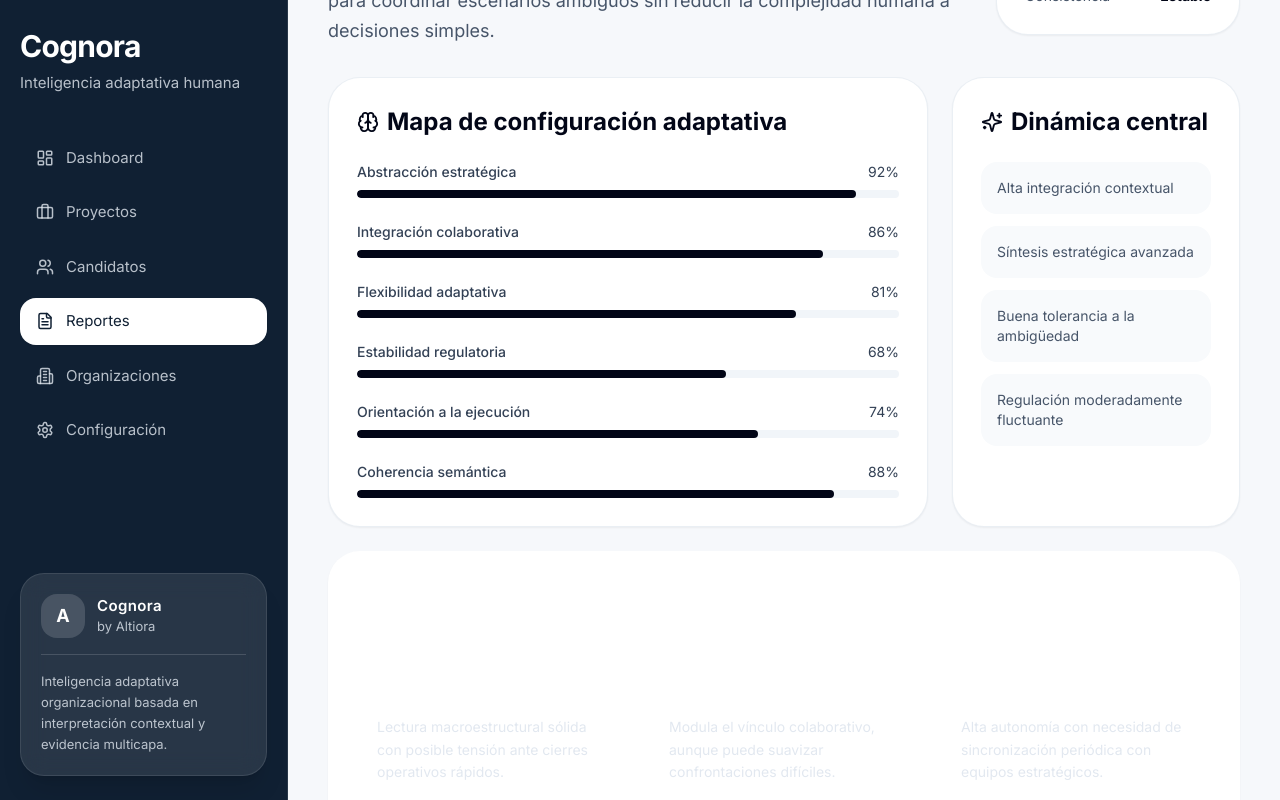
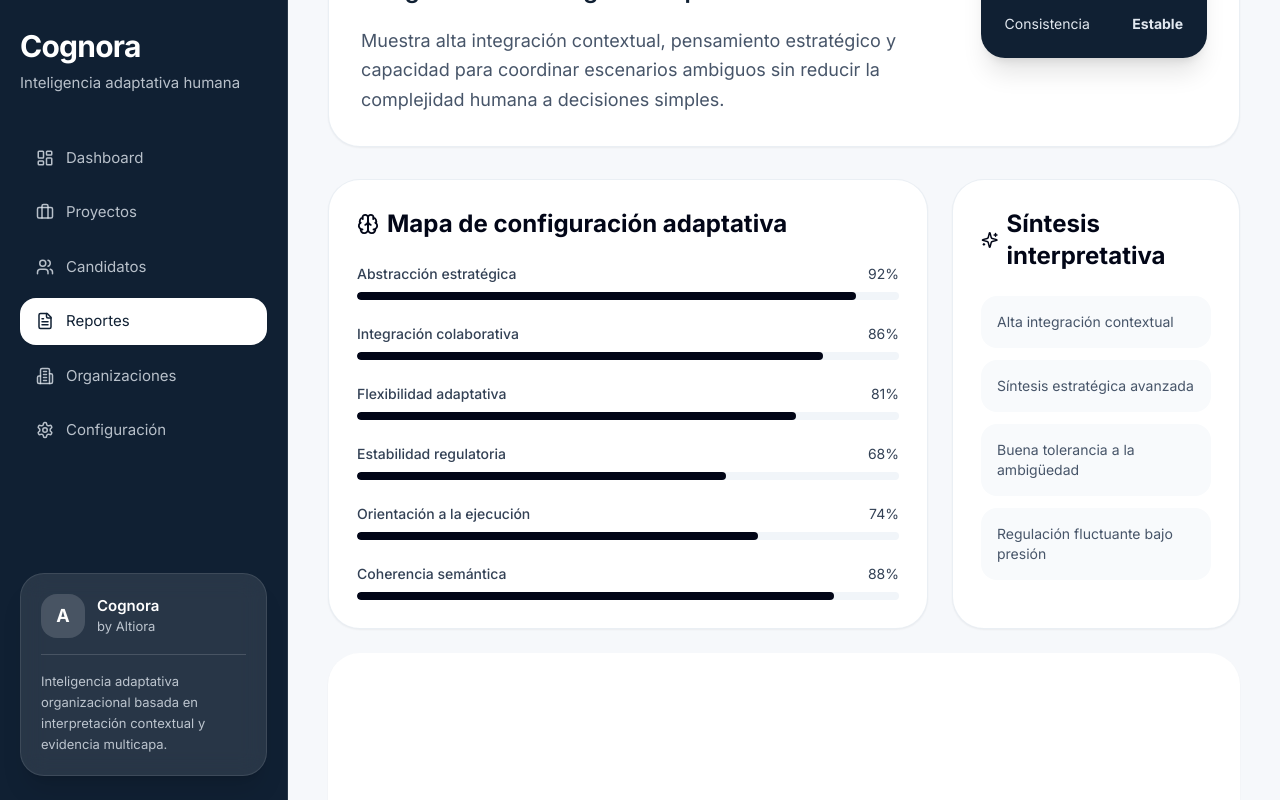
Before and after one commit to christiansotofajardo-cpu/cognora-mvp, a React (Vite) app: page / in a window 1280 px wide. Both pictures are taken after a click on the button "Abrir Report Explorer". Shown: the part 223-1023 px from the top of the page. Built offline with nearby package versions, Linux system fonts and the light colour scheme.

Commit message:
Update App.jsx

```diff
--- a/App.jsx
+++ b/App.jsx
@@ -13,10 +13,14 @@ import {
   Activity,
   Layers,
   Compass,
+  Network,
+  Eye,
+  Target,
 } from "lucide-react";
 
 const perfil = {
   nombre: "Elena Martínez",
+  rol: "Dirección de Innovación Organizacional",
   configuracion: "Integradora Estratégica Adaptativa",
   resumen:
     "Muestra alta integración contextual, pensamiento estratégico y capacidad para coordinar escenarios ambiguos sin reducir la complejidad humana a decisiones simples.",
@@ -30,6 +34,43 @@ const perfil = {
     ["Estabilidad regulatoria", 68],
     ["Orientación a la ejecución", 74],
     ["Coherencia semántica", 88],
+  ],
+  tensiones: [
+    [
+      "Visión estratégica / Fragilidad operacional",
+      "Lectura macroestructural sólida con posible tensión ante cierres operativos rápidos.",
+    ],
+    [
+      "Colaboración adaptativa / Evitación de conflicto",
+      "Modula el vínculo colaborativo, aunque puede suavizar confrontaciones difíciles.",
+    ],
+    [
+      "Autonomía / Calibración colectiva reducida",
+      "Alta autonomía con necesidad de sincronización periódica con equipos estratégicos.",
+    ],
+  ],
+  evidencias: [
+    ["Estabilidad semántica", "Alta"],
+    ["Reencuadre adaptativo", "Moderado"],
+    ["Modulación colaborativa", "Alta"],
+    ["Coherencia discursiva", "Alta"],
+  ],
+  trayectoria: [
+    "Expansión hacia liderazgo estratégico transversal",
+    "Fortalecimiento de regulación bajo presión operacional",
+    "Mayor cierre decisional en contextos de alta demanda",
+  ],
+  alineacion: [
+    "Innovación adaptativa",
+    "Equipos interdisciplinarios",
+    "Autonomía estratégica",
+    "Cultura de aprendizaje",
+  ],
+  fricciones: [
+    "Jerarquías rígidas",
+    "Micromanagement",
+    "Baja tolerancia a la ambigüedad",
+    "Procedimientos excesivos",
   ],
 };
 
@@ -46,10 +87,7 @@ function Sidebar({ view, setView }) {
   return (
     <aside className="fixed left-0 top-0 z-20 min-h-screen w-72 border-r border-white/10 bg-[#102033] px-5 py-7 text-white">
       <div className="mb-10">
-        <h1 className="text-3xl font-bold tracking-tight text-white">
-          Cognora
-        </h1>
-
+        <h1 className="text-3xl font-bold tracking-tight">Cognora</h1>
         <p className="mt-2 text-[15px] text-slate-200/80">
           Inteligencia adaptativa humana
         </p>
@@ -72,20 +110,14 @@ function Sidebar({ view, setView }) {
         ))}
       </nav>
 
-      <div className="absolute bottom-6 left-5 right-5 rounded-3xl border border-white/10 bg-white/10 p-5 text-white shadow-xl backdrop-blur-md">
+      <div className="absolute bottom-6 left-5 right-5 rounded-3xl border border-white/10 bg-white/10 p-5 shadow-xl backdrop-blur-md">
         <div className="flex items-center gap-3">
           <div className="flex h-11 w-11 items-center justify-center rounded-2xl bg-white/15 text-lg font-bold">
             A
           </div>
-
           <div>
-            <p className="text-[15px] font-semibold tracking-wide">
-              Cognora
-            </p>
-
-            <p className="text-[13px] text-slate-200/80">
-              by Altiora
-            </p>
+            <p className="text-[15px] font-semibold">Cognora</p>
+            <p className="text-[13px] text-slate-200/80">by Altiora</p>
           </div>
         </div>
 
@@ -124,18 +156,12 @@ function Bar({ label, value, dark = false }) {
         <span>{value}%</span>
       </div>
 
-      <div
-        className={`h-2 overflow-hidden rounded-full ${
-          dark ? "bg-white/20" : "bg-slate-100"
-        }`}
-      >
+      <div className={`h-2 overflow-hidden rounded-full ${dark ? "bg-white/20" : "bg-slate-100"}`}>
         <motion.div
           initial={{ width: 0 }}
           animate={{ width: `${value}%` }}
           transition={{ duration: 0.9 }}
-          className={`h-full rounded-full ${
-            dark ? "bg-white" : "bg-slate-950"
-          }`}
+          className={`h-full rounded-full ${dark ? "bg-white" : "bg-slate-950"}`}
         />
       </div>
     </div>
@@ -150,7 +176,6 @@ function Dashboard({ setView }) {
           <h2 className="text-5xl font-bold tracking-tight text-slate-950">
             Dashboard
           </h2>
-
           <p className="mt-4 max-w-3xl text-lg leading-relaxed text-slate-500">
             Una visión serena de evaluaciones adaptativas, inteligencia organizacional y actividad interpretativa.
           </p>
@@ -164,42 +189,23 @@ function Dashboard({ setView }) {
       <section className="grid grid-cols-3 gap-6">
         <Card>
           <Brain className="mb-5 text-slate-950" />
-
-          <h3 className="text-xl font-bold text-slate-950">
-            Proyectos activos
-          </h3>
-
+          <h3 className="text-xl font-bold text-slate-950">Proyectos activos</h3>
           <p className="mt-6 text-6xl font-bold text-slate-950">3</p>
-
-          <p className="mt-4 text-slate-500">
-            2 requieren revisión interpretativa
-          </p>
+          <p className="mt-4 text-slate-500">2 requieren revisión interpretativa</p>
         </Card>
 
         <Card>
           <Users className="mb-5 text-slate-950" />
-
-          <h3 className="text-xl font-bold text-slate-950">
-            Candidatos
-          </h3>
-
+          <h3 className="text-xl font-bold text-slate-950">Candidatos</h3>
           <p className="mt-6 text-6xl font-bold text-slate-950">26</p>
-
           <p className="mt-4 text-slate-500">5 reportes pendientes</p>
         </Card>
 
         <Card>
           <ShieldCheck className="mb-5 text-slate-950" />
-
-          <h3 className="text-xl font-bold text-slate-950">
-            Confianza interpretativa
-          </h3>
-
+          <h3 className="text-xl font-bold text-slate-950">Confianza interpretativa</h3>
           <p className="mt-6 text-6xl font-bold text-slate-950">Alta</p>
-
-          <p className="mt-4 text-slate-500">
-            Basada en evidencia multicapa
-          </p>
+          <p className="mt-4 text-slate-500">Basada en evidencia multicapa</p>
         </Card>
       </section>
 
@@ -214,10 +220,7 @@ function Dashboard({ setView }) {
             "Nuevo reporte de compatibilidad generado.",
             "Mapa adaptativo de rol completado.",
           ].map((item) => (
-            <div
-              key={item}
-              className="mb-3 rounded-2xl bg-slate-50 px-5 py-4 text-slate-600 transition-all duration-300 hover:bg-slate-100"
-            >
+            <div key={item} className="mb-3 rounded-2xl bg-slate-50 px-5 py-4 text-slate-600">
               ✨ {item}
             </div>
           ))}
@@ -234,17 +237,13 @@ function Dashboard({ setView }) {
           <h3 className="mb-5 text-3xl font-bold tracking-tight">
             Perfil adaptativo de rol
           </h3>
-
           <p className="mb-8 leading-relaxed text-slate-200">
             Cognora transforma contexto organizacional en mapas de inteligencia adaptativa y trayectorias interpretativas multicapa.
           </p>
-
           <Bar label="Flexibilidad adaptativa" value={86} dark />
           <div className="mt-6" />
-
           <Bar label="Complejidad estratégica" value={91} dark />
           <div className="mt-6" />
-
           <Bar label="Colaboración" value={84} dark />
         </Card>
       </section>
@@ -255,48 +254,45 @@ function Dashboard({ setView }) {
 function ReportExplorer() {
   return (
     <main className="ml-72 min-h-screen bg-[#f6f8fb] p-10">
-      <section className="mb-8 flex items-start justify-between gap-8">
+      <section className="mb-8 rounded-[2rem] bg-white p-8 shadow-sm border border-slate-200/70">
+        <div className="flex items-start justify-between gap-8">
           <div>
-          <p className="mb-2 text-sm text-slate-500">
-            Reporte interpretativo
+            <p className="mb-2 text-sm font-medium text-slate-500">
+              Reporte interpretativo / Cognora Select
             </p>
-
             <h2 className="text-5xl font-bold tracking-tight text-slate-950">
               {perfil.nombre}
             </h2>
-
-          <p className="mt-3 text-2xl font-semibold text-slate-700">
+            <p className="mt-2 text-slate-500">{perfil.rol}</p>
+            <p className="mt-4 text-2xl font-semibold text-[#102033]">
               {perfil.configuracion}
             </p>
-
             <p className="mt-5 max-w-4xl text-lg leading-relaxed text-slate-600">
               {perfil.resumen}
             </p>
           </div>
 
-        <Card className="w-80">
-          <div className="mb-5 flex items-center gap-2 font-bold text-slate-950">
+          <div className="w-80 rounded-3xl bg-[#102033] p-6 text-white shadow-xl">
+            <div className="mb-5 flex items-center gap-2 font-bold">
               <ShieldCheck size={18} />
               Confianza interpretativa
             </div>
-
-          <div className="space-y-4 text-sm text-slate-600">
+            <div className="space-y-4 text-sm text-slate-200">
               <div className="flex justify-between">
                 <span>Confianza</span>
-              <b className="text-slate-950">{perfil.confianza}</b>
+                <b>{perfil.confianza}</b>
               </div>
-
               <div className="flex justify-between">
                 <span>Estabilidad</span>
-              <b className="text-slate-950">{perfil.estabilidad}</b>
+                <b>{perfil.estabilidad}</b>
               </div>
-
               <div className="flex justify-between">
                 <span>Consistencia</span>
-              <b className="text-slate-950">{perfil.consistencia}</b>
+                <b>{perfil.consistencia}</b>
               </div>
             </div>
-        </Card>
+          </div>
+        </div>
       </section>
 
       <section className="grid grid-cols-3 gap-6">
@@ -305,7 +301,6 @@ function ReportExplorer() {
             <Brain size={22} />
             Mapa de configuración adaptativa
           </div>
-
           <div className="space-y-6">
             {perfil.ejes.map(([label, value]) => (
               <Bar key={label} label={label} value={value} />
@@ -316,19 +311,15 @@ function ReportExplorer() {
         <Card>
           <div className="mb-6 flex items-center gap-2 text-2xl font-bold text-slate-950">
             <Sparkles size={22} />
-            Dinámica central
+            Síntesis interpretativa
           </div>
-
           {[
             "Alta integración contextual",
             "Síntesis estratégica avanzada",
             "Buena tolerancia a la ambigüedad",
-            "Regulación moderadamente fluctuante",
+            "Regulación fluctuante bajo presión",
           ].map((d) => (
-            <div
-              key={d}
-              className="mb-3 rounded-2xl bg-slate-50 p-4 text-sm text-slate-600"
-            >
+            <div key={d} className="mb-3 rounded-2xl bg-slate-50 p-4 text-sm text-slate-600">
               {d}
             </div>
           ))}
@@ -342,34 +333,83 @@ function ReportExplorer() {
         </div>
 
         <div className="grid grid-cols-3 gap-5">
-          {[
-            [
-              "Visión estratégica / Fragilidad operacional",
-              "Lectura macroestructural sólida con posible tensión ante cierres operativos rápidos.",
-            ],
-            [
-              "Colaboración adaptativa / Evitación de conflicto",
-              "Modula el vínculo colaborativo, aunque puede suavizar confrontaciones difíciles.",
-            ],
-            [
-              "Autonomía / Calibración colectiva reducida",
-              "Alta autonomía con necesidad de sincronización periódica con equipos estratégicos.",
-            ],
-          ].map(([titulo, texto]) => (
+          {perfil.tensiones.map(([titulo, texto]) => (
             <motion.div
               key={titulo}
               whileHover={{ y: -5 }}
               className="rounded-3xl border border-white/10 bg-white/10 p-5 transition-all duration-300 hover:bg-white/15"
             >
               <h3 className="mb-3 font-bold">{titulo}</h3>
-
-              <p className="text-sm leading-relaxed text-slate-200">
-                {texto}
-              </p>
+              <p className="text-sm leading-relaxed text-slate-200">{texto}</p>
             </motion.div>
           ))}
         </div>
       </Card>
+
+      <section className="mt-6 grid grid-cols-2 gap-6">
+        <Card>
+          <div className="mb-6 flex items-center gap-2 text-2xl font-bold text-slate-950">
+            <Eye size={22} />
+            Evidencia interpretativa
+          </div>
+
+          <div className="mb-6 grid grid-cols-2 gap-3">
+            {perfil.evidencias.map(([a, b]) => (
+              <div key={a} className="rounded-2xl bg-slate-50 p-4">
+                <p className="text-sm text-slate-500">{a}</p>
+                <p className="mt-1 text-lg font-bold text-slate-950">{b}</p>
+              </div>
+            ))}
+          </div>
+
+          <blockquote className="border-l-2 border-[#102033] pl-4 text-sm leading-relaxed text-slate-600">
+            “Cuando aumenta la ambigüedad, la respuesta tiende a integrar perspectivas antes que imponer una dirección única.”
+          </blockquote>
+        </Card>
+
+        <Card>
+          <div className="mb-6 flex items-center gap-2 text-2xl font-bold text-slate-950">
+            <Compass size={22} />
+            Trayectoria adaptativa
+          </div>
+
+          {perfil.trayectoria.map((t) => (
+            <div key={t} className="mb-3 rounded-2xl bg-slate-50 p-4 text-sm text-slate-700">
+              {t}
+            </div>
+          ))}
+        </Card>
+      </section>
+
+      <section className="mt-6 grid grid-cols-2 gap-6">
+        <Card>
+          <div className="mb-5 flex items-center gap-2 text-2xl font-bold text-slate-950">
+            <Target size={22} />
+            Alineación organizacional
+          </div>
+          <div className="flex flex-wrap gap-2">
+            {perfil.alineacion.map((a) => (
+              <span key={a} className="rounded-full bg-slate-100 px-4 py-2 text-sm text-slate-700">
+                {a}
+              </span>
+            ))}
+          </div>
+        </Card>
+
+        <Card>
+          <div className="mb-5 flex items-center gap-2 text-2xl font-bold text-slate-950">
+            <Network size={22} />
+            Zonas de fricción potencial
+          </div>
+          <div className="flex flex-wrap gap-2">
+            {perfil.fricciones.map((a) => (
+              <span key={a} className="rounded-full bg-slate-100 px-4 py-2 text-sm text-slate-700">
+                {a}
+              </span>
+            ))}
+          </div>
+        </Card>
+      </section>
     </main>
   );
 }
@@ -377,10 +417,7 @@ function ReportExplorer() {
 function Placeholder({ title }) {
   return (
     <main className="ml-72 min-h-screen bg-[#f6f8fb] p-10">
-      <h2 className="text-5xl font-bold tracking-tight text-slate-950">
-        {title}
-      </h2>
-
+      <h2 className="text-5xl font-bold tracking-tight text-slate-950">{title}</h2>
       <p className="mt-5 max-w-2xl text-lg leading-relaxed text-slate-500">
         Módulo en construcción. Esta versión prioriza el Report Explorer como núcleo interpretativo de Cognora.
       </p>
@@ -394,14 +431,9 @@ export default function App() {
   return (
     <>
       <Sidebar view={view} setView={setView} />
-
       {view === "Dashboard" && <Dashboard setView={setView} />}
-
       {view === "Reportes" && <ReportExplorer />}
-
-      {!["Dashboard", "Reportes"].includes(view) && (
-        <Placeholder title={view} />
-      )}
+      {!["Dashboard", "Reportes"].includes(view) && <Placeholder title={view} />}
     </>
   );
 }
```
Lines whose indentation alone changed are shown as unchanged.
